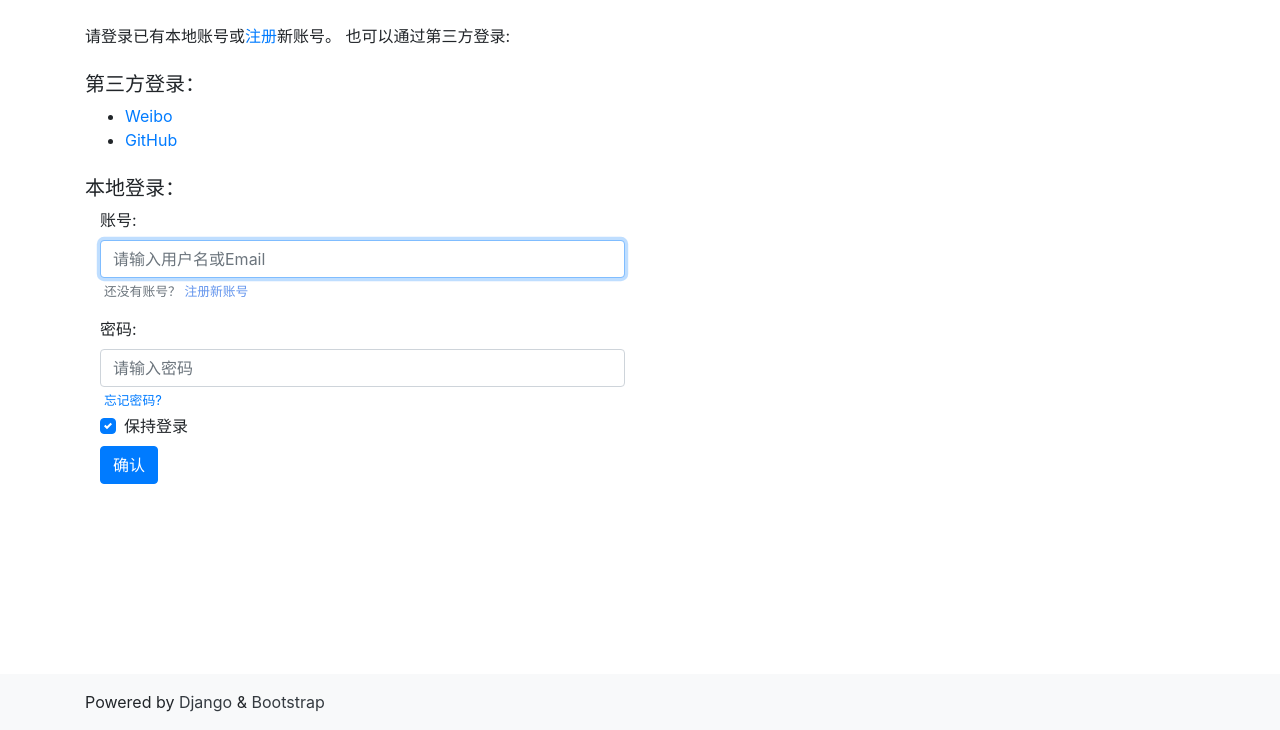
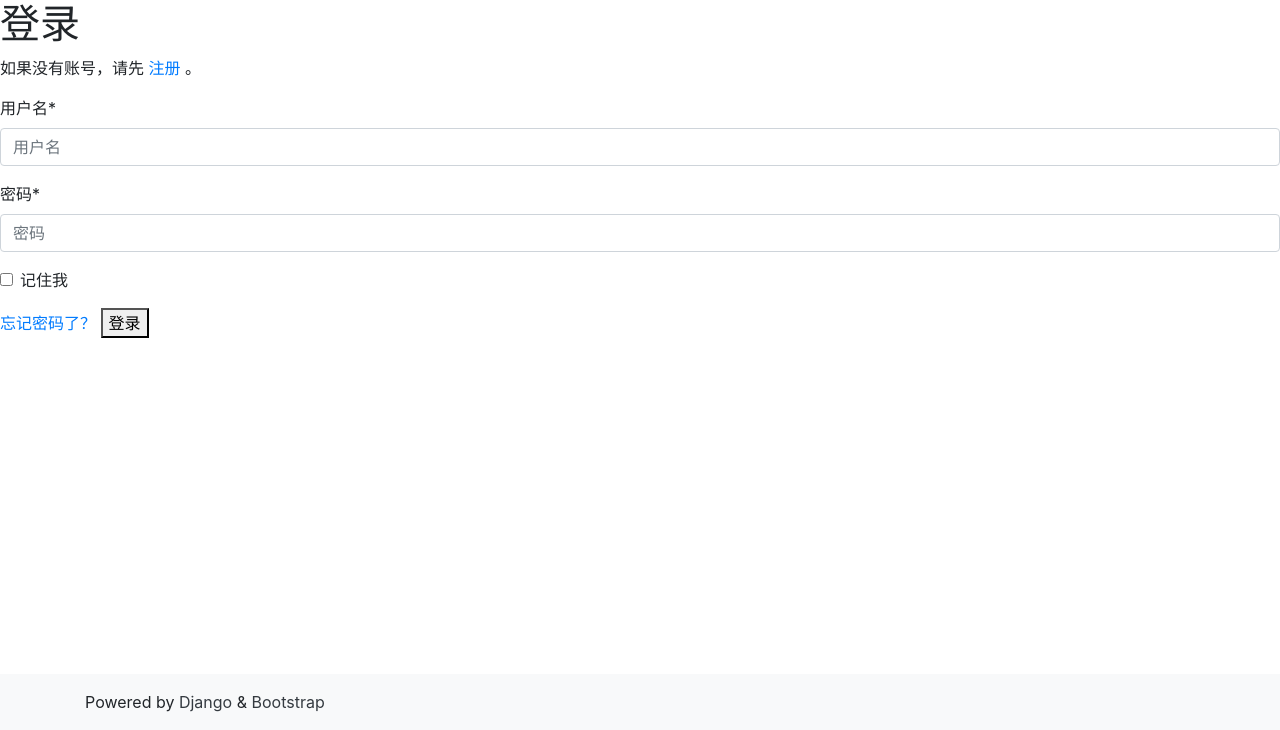
Before and after one commit to pangzix/myblog, a Django app: page /accounts/login/ in a window 1280 px wide. Shown: the part 70-800 px from the top of the page. Run offline with Django 3.2, Linux system fonts and the light colour scheme; some libraries are stand-ins or nearby versions.

```diff
--- a/comment/admin.py
+++ b/comment/admin.py
@@ -1,8 +1,6 @@
 from django.contrib import admin
 from .models import Comment
-import xadmin
 
 # Register your models here.
 
 admin.site.register(Comment)
-xadmin.site.register(Comment)
--- a/myblog/urls.py
+++ b/myblog/urls.py
@@ -13,7 +13,6 @@ Including another URLconf
     1. Import the include() function: from django.urls import include, path
     2. Add a URL to urlpatterns:  path('blog/', include('blog.urls'))
 """
-import xadmin
 from django.contrib import admin
 from django.urls import path,include
 from django.conf import settings
@@ -22,7 +21,6 @@ from article.views import index_view
 
 urlpatterns = [
     path('admin/', admin.site.urls),
-    path('xadmin/', xadmin.site.urls),
     path('',index_view,name='index_url'),
     path('article/',include('article.urls',namespace='article')),
     path('userprofile/',include('userprofile.urls',namespace='userprofile')),
--- a/picture/admin.py
+++ b/picture/admin.py
@@ -1,7 +1,6 @@
 from django.contrib import admin
 from .models import PicturePost
-import xadmin
+
 # Register your models here.
 
 admin.site.register(PicturePost)
-xadmin.site.register(PicturePost)
--- a/templates/account/login.html
+++ b/templates/account/login.html
@@ -1,27 +1,31 @@
-{% extends "base.html" %}
+{% extends "account/base.html" %}
+{% load crispy_forms_tags %}
+
 {% load i18n %}
 {% load account socialaccount %}
-{% block title %}登录{% endblock %}
+
+{% block head_title %}{% trans "Sign In" %}{% endblock %}
 
 {% block content %}
-<div class="container">
-    <div class="row">
-        <div class="col-12">
-            <br>
+
+<h1>{% trans "Sign In" %}</h1>
+
 {% get_providers as socialaccount_providers %}
+
 {% if socialaccount_providers %}
-            <p>
-                {% blocktrans with site.name as site_name %}请登录已有本地账号或<a href="{{ signup_url }}">注册</a>新账号。
-                也可以通过第三方登录:{% endblocktrans %}
-            </p>
+<!--<p>{% blocktrans with site.name as site_name %}Please sign in with one
+of your existing third party accounts. Or, <a href="{{ signup_url }}">sign up</a>
+for a {{ site_name }} account and sign in below:{% endblocktrans %}</p>-->
 
-            <div class="socialaccount_ballot">
-                <h5 class="mb-2 mt-4">第三方登录：</h5>
+<!--<div class="socialaccount_ballot">
+
   <ul class="socialaccount_providers">
     {% include "socialaccount/snippets/provider_list.html" with process="login" %}
   </ul>
-                <h5 class="mb-2 mt-4">本地登录：</h5>
-            </div>
+
+  <div class="login-or">{% trans 'or' %}</div>
+
+</div>-->
 
 {% include "socialaccount/snippets/login_extra.html" %}
 
@@ -29,43 +33,18 @@
 <p>{% blocktrans %}If you have not created an account yet, then please
 <a href="{{ signup_url }}">sign up</a> first.{% endblocktrans %}</p>
 {% endif %}
-            <div class="col-6">
-                <form class="login" id="login_form" method="POST" action="{% url 'account_login' %}">
+
+
+<form class="login" method="POST" action="{% url 'account_login' %}">
   {% csrf_token %}
-                    <div class="form-group">
-                        <label for="id_login">账号: </label>
-                        <input type="text" name="login" placeholder="请输入用户名或Email" autofocus="autofocus" required
-                            id="id_login" class="form-control" />
-                        <small class="form-text text-muted ml-1">
-                            还没有账号？
-                            <a href="{% url 'account_signup' %}" style="color: cornflowerblue; ">
-                                注册新账号
-                            </a>
-                        </small>
-                    </div>
-                    <div class="form-group mb-1">
-                        <label for="id_password">
-                            密码:
-                        </label>
-                        <input type="password" name="password" placeholder="请输入密码" required id="id_password"
-                            class="form-control" />
-                        <small class="form-text text-muted ml-1">
-                            <a class="secondaryAction layui-text" href="{% url 'account_reset_password' %}">
-                                忘记密码?
-                            </a>
-                        </small>
-                    </div>
-                    <div class="custom-control custom-checkbox mb-2">
-                        <input type="checkbox" name="remember" id="id_remember" checked class="custom-control-input" />
-                        <label for="id_remember" class="custom-control-label">
-                            保持登录
-                        </label>
-                    </div>
-                    <button class="primaryAction btn btn-primary" type="submit" hidden id="submit_login">确认</button>
-                    <button class="primaryAction btn btn-primary" type="button" id="on_submit_login">确认</button>
+  {#{{ form.as_p }}#}
+  {{ form | crispy }}
+  {% if redirect_field_value %}
+  <input type="hidden" name="{{ redirect_field_name }}" value="{{ redirect_field_value }}" />
+  {% endif %}
+  <a class="button secondaryAction" href="{% url 'account_reset_password' %}">{% trans "Forgot Password?" %}</a>
+  <button class="primaryAction" type="submit">{% trans "Sign In" %}</button>
 </form>
-            </div>
-        </div>
-    </div>
-</div>
+    {% include "socialaccount/snippets/provider_list.html" with process="login" %}
+
 {% endblock %}
--- a/templates/header.html
+++ b/templates/header.html
@@ -78,7 +78,7 @@ $(document).ready(function(){
         </div>
        {% else %}
           <li class="nav-item">
-              <a class="nav-link" href="{% url 'account_login' %}"><i class="fas fa-sign-in-alt text-secondary"></i></a>
+              <a class="nav-link" href="{% url 'userprofile:login' %}"><i class="fas fa-sign-in-alt text-secondary"></i></a>
           </li>
           {% endif %}
             </li>
--- a/templates/socialaccount/base.html
+++ /dev/null
@@ -1 +0,0 @@
-{% extends "account/base.html" %}
--- a/templates/socialaccount/messages/account_connected.txt
+++ /dev/null
@@ -1,2 +0,0 @@
-{% load i18n %}
-{% blocktrans %}The social account has been connected.{% endblocktrans %}
--- a/templates/socialaccount/messages/account_connected_other.txt
+++ /dev/null
@@ -1,2 +0,0 @@
-{% load i18n %}
-{% blocktrans %}The social account is already connected to a different account.{% endblocktrans %}
--- a/templates/socialaccount/messages/account_connected_updated.txt
+++ /dev/null
@@ -1 +0,0 @@
-{% extends "socialaccount/messages/account_connected.txt" %}
--- a/templates/socialaccount/messages/account_disconnected.txt
+++ /dev/null
@@ -1,2 +0,0 @@
-{% load i18n %}
-{% blocktrans %}The social account has been disconnected.{% endblocktrans %}
--- a/templates/socialaccount/snippets/login_extra.html
+++ /dev/null
@@ -1,3 +0,0 @@
-{% load socialaccount %}
-
-{% providers_media_js %}
--- a/templates/socialaccount/snippets/provider_list.html
+++ /dev/null
@@ -1,20 +0,0 @@
-{% load socialaccount %}
-
-{% get_providers as socialaccount_providers %}
-
-{% for provider in socialaccount_providers %}
-{% if provider.id == "openid" %}
-{% for brand in provider.get_brands %}
-<li>
-  <a title="{{brand.name}}"
-     class="socialaccount_provider {{provider.id}} {{brand.id}}"
-     href="{% provider_login_url provider.id openid=brand.openid_url process=process %}"
-     >{{brand.name}}</a>
-</li>
-{% endfor %}
-{% endif %}
-<li>
-  <a title="{{provider.name}}" class="socialaccount_provider {{provider.id}}"
-     href="{% provider_login_url provider.id process=process scope=scope auth_params=auth_params %}">{{provider.name}}</a>
-</li>
-{% endfor %}
```
Also changed, not shown: article/admin.py (+0 -23 lines), myblog/settings.py (+9 -18 lines), templates/socialaccount/authentication_error.html (deleted, +0 -11 lines), templates/socialaccount/connections.html (deleted, +0 -54 lines), templates/socialaccount/login_cancelled.html (deleted, +0 -15 lines), templates/socialaccount/signup.html (deleted, +0 -22 lines). Lines whose indentation alone changed are shown as unchanged.
